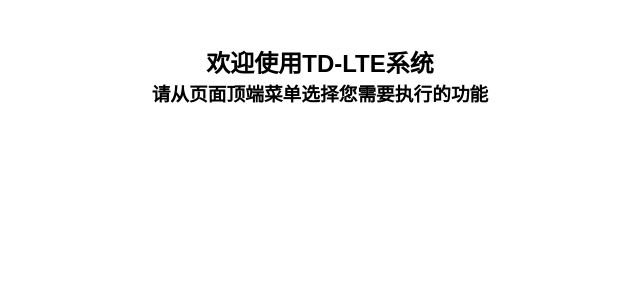
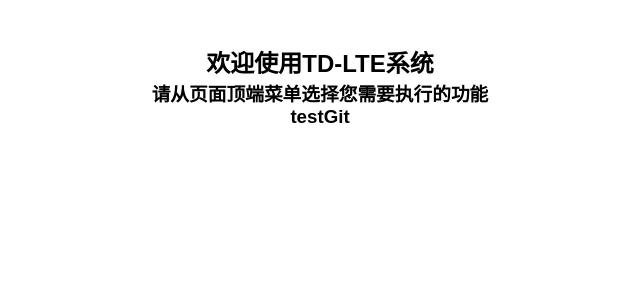
Before and after one commit to Karroy77/TD_LTE, a Django app: template templates/User.html in a window 1280 px wide. Shown: the part 256-556 px from the top of the page, without its empty margins (320-960 px from the left). Run offline with Django 3.2, Linux system fonts and the light colour scheme; the template is opened without the code that fills it, so the values that code supplies are empty.

Commit message:
0907 9:25

```diff
--- a/templates/User.html
+++ b/templates/User.html
@@ -85,6 +85,7 @@
 	<div class="info">
 		<h2>欢迎使用TD-LTE系统</h2>
 		<h3>请从页面顶端菜单选择您需要执行的功能</h3>
+		<h3>testGit</h3>
 	</div>
 
 	<!--DEMO end-->
```
